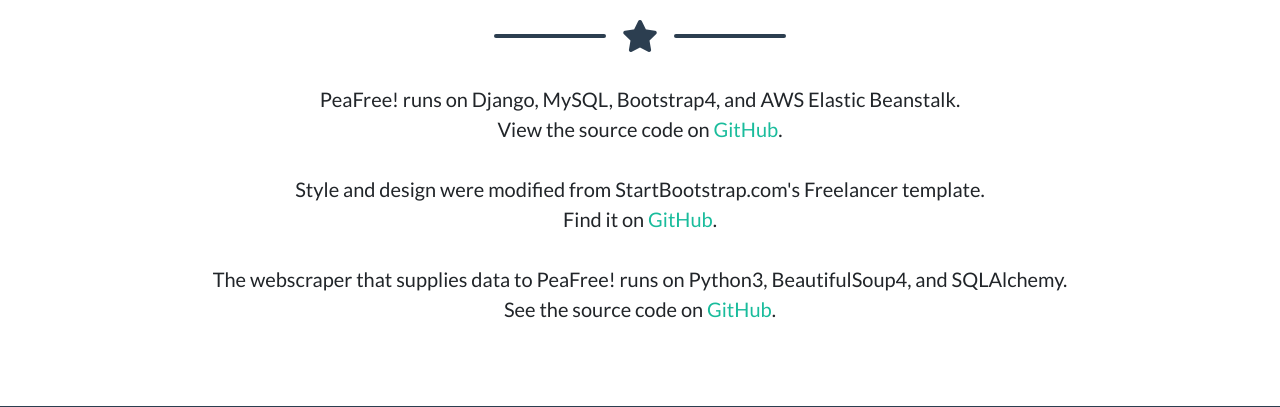
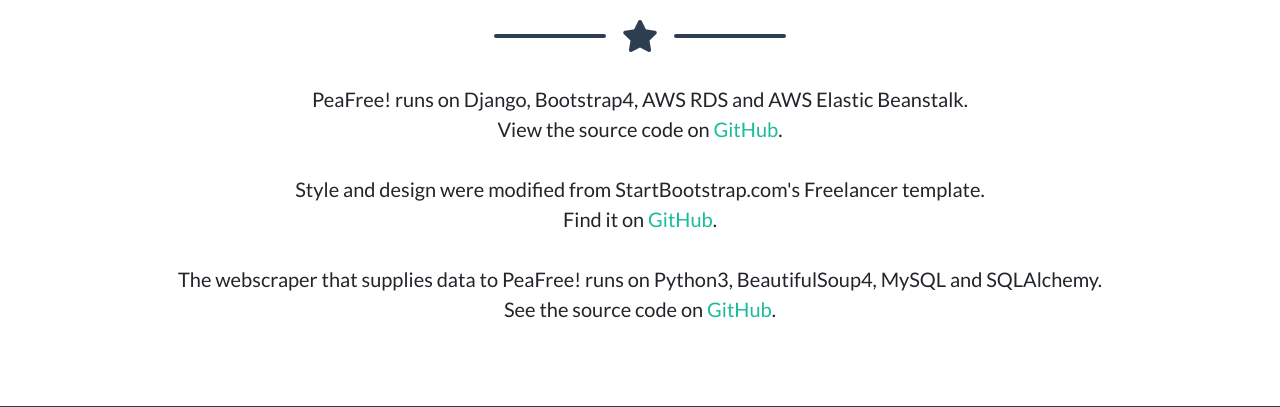
Before and after one commit to MikeAleksa/PeaFree, a Django app: page /search/ in a window 1280 px wide. Shown: the part 2573-2980 px from the top of the page. Run offline with Django 3.2, Linux system fonts and the light colour scheme; some libraries are stand-ins or nearby versions; some web fonts are replaced.

Commit message:
update Technology section

```diff
--- a/food_search/templates/food_search/index_template.html
+++ b/food_search/templates/food_search/index_template.html
@@ -184,7 +184,7 @@
             <div class="row">
                 <div class="m-auto align-content-center">
                     <p class="lead text-center">
-                        PeaFree! runs on Django, MySQL, Bootstrap4, and AWS Elastic Beanstalk.<br>View the source code
+                        PeaFree! runs on Django, Bootstrap4, AWS RDS and AWS Elastic Beanstalk.<br>View the source code
                         on
                         <a href="https://github.com/MikeAleksa/PeaFree" target="_blank">GitHub</a>.
                         <br><br>
@@ -192,7 +192,7 @@
                             href="https://github.com/BlackrockDigital/startbootstrap-freelancer"
                             target="_blank">GitHub</a>.
                         <br><br>
-                        The webscraper that supplies data to PeaFree! runs on Python3, BeautifulSoup4, and
+                        The webscraper that supplies data to PeaFree! runs on Python3, BeautifulSoup4, MySQL and
                         SQLAlchemy.<br>
                         See the source code on <a href="https://github.com/MikeAleksa/Multithreaded-Chewy-Scraper"
                                                   target="_blank">GitHub</a>.
```
